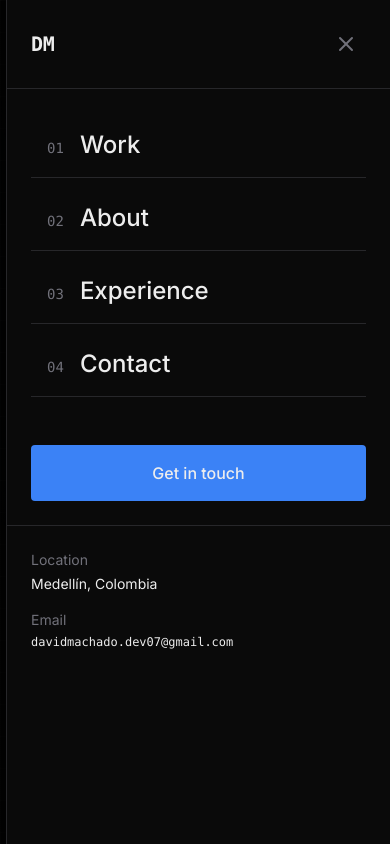
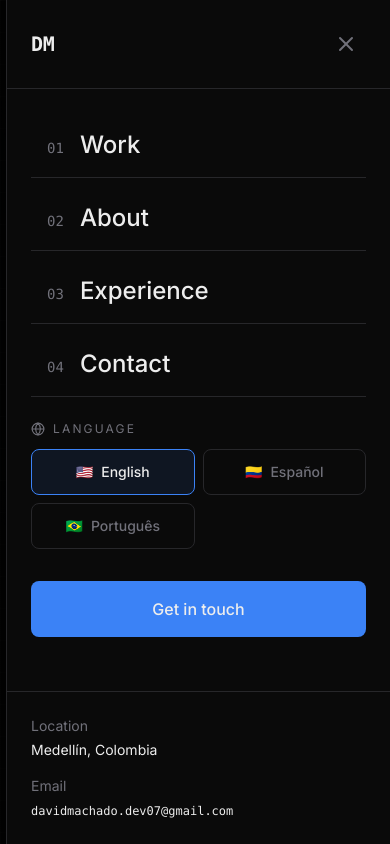
Before and after one commit to D-MachadoDev/davidmachado.dev, a React (Vite) app: page / in a window 390 px wide. Both pictures are taken after a click on the button "Open menu". Shown: the top 844 px of the page. Built offline with nearby package versions, Linux system fonts and the light colour scheme; a web font is replaced by a local one.

Commit message:
feat: MobileMenu solution responsive, implement change lenguage in mobile

```diff
--- a/src/app/components/MobileMenu.tsx
+++ b/src/app/components/MobileMenu.tsx
@@ -1,11 +1,12 @@
 import { motion, AnimatePresence } from "motion/react";
-import { X } from "lucide-react";
-import { type Language, t } from "../i18n";
+import { X, Globe } from "lucide-react";
+import { type Language, languageMeta, t } from "../i18n";
 
 interface MobileMenuProps {
   isOpen: boolean;
   onClose: () => void;
   language: Language;
+  onLanguageChange: (language: Language) => void;
 }
 
 const navSections = [
@@ -15,42 +16,53 @@ const navSections = [
   { id: "contact", key: "nav.contact" },
 ] as const;
 
-export function MobileMenu({ isOpen, onClose, language }: MobileMenuProps) {
-
+export function MobileMenu({
+  isOpen,
+  onClose,
+  language,
+  onLanguageChange,
+}: MobileMenuProps) {
   const scrollToSection = (id: string) => {
     const element = document.getElementById(id);
+
     if (element) {
-      element.scrollIntoView({ behavior: "smooth" });
+      element.scrollIntoView({ behavior: "smooth", block: "start" });
       onClose();
     }
   };
 
   return (
-    <AnimatePresence>
+    <AnimatePresence mode="wait">
       {isOpen && (
         <>
           <motion.div
+            key="mobile-menu-backdrop"
             initial={{ opacity: 0 }}
             animate={{ opacity: 1 }}
             exit={{ opacity: 0 }}
+            transition={{ duration: 0.2 }}
             onClick={onClose}
-            className="fixed inset-0 bg-black/80 backdrop-blur-sm z-[60]"
+            className="fixed inset-0 bg-black/80 backdrop-blur-sm z-[60] md:hidden"
           />
 
-          <motion.div
+          <motion.aside
+            key="mobile-menu-panel"
             initial={{ x: "100%" }}
             animate={{ x: 0 }}
             exit={{ x: "100%" }}
-            transition={{ type: "spring", damping: 30, stiffness: 300 }}
-            className="fixed top-0 right-0 bottom-0 w-full max-w-sm bg-[#0A0A0A] border-l border-[#27272A] z-[70] overflow-y-auto"
+            transition={{ duration: 0.28, ease: [0.22, 1, 0.36, 1] }}
+            className="fixed inset-y-0 right-0 w-full max-w-sm h-dvh bg-[#0A0A0A] border-l border-[#27272A] z-[70] overflow-y-auto overscroll-contain will-change-transform md:hidden flex flex-col"
+            aria-label="Mobile navigation menu"
           >
             <div className="flex items-center justify-between p-6 border-b border-[#27272A]">
               <h2 className="text-xl text-[#EDEDED] font-mono font-bold">DM</h2>
+
               <motion.button
+                type="button"
                 onClick={onClose}
-                whileHover={{ scale: 1.1, rotate: 90 }}
-                whileTap={{ scale: 0.9 }}
+                whileTap={{ scale: 0.92 }}
                 className="p-2 text-[#71717A] hover:text-[#EDEDED] transition-colors"
+                aria-label={t(language, "nav.closeMenu")}
               >
                 <X className="w-6 h-6" />
               </motion.button>
@@ -61,13 +73,15 @@ export function MobileMenu({ isOpen, onClose, language }: MobileMenuProps) {
                 {navSections.map((item, index) => (
                   <motion.li
                     key={item.id}
-                    initial={{ opacity: 0, x: 20 }}
+                    initial={{ opacity: 0, x: 18 }}
                     animate={{ opacity: 1, x: 0 }}
-                    transition={{ delay: index * 0.1 }}
+                    exit={{ opacity: 0, x: 12 }}
+                    transition={{ delay: index * 0.05, duration: 0.22 }}
                   >
                     <motion.button
+                      type="button"
                       onClick={() => scrollToSection(item.id)}
-                      whileHover={{ x: 10 }}
+                      whileTap={{ scale: 0.98 }}
                       className="w-full text-left py-4 px-4 text-2xl text-[#EDEDED] hover:text-[#3B82F6] transition-colors border-b border-[#27272A] hover:border-[#3B82F6]"
                     >
                       <span className="font-mono text-sm text-[#71717A] mr-4">
@@ -81,17 +95,54 @@ export function MobileMenu({ isOpen, onClose, language }: MobileMenuProps) {
             </nav>
 
             <motion.div
-              initial={{ opacity: 0, y: 20 }}
+              initial={{ opacity: 0, y: 14 }}
               animate={{ opacity: 1, y: 0 }}
-              transition={{ delay: 0.5 }}
+              transition={{ delay: 0.2, duration: 0.24 }}
+              className="px-6 pb-2"
+            >
+              <div className="mb-3 flex items-center gap-2 text-xs uppercase tracking-[0.18em] text-[#71717A]">
+                <Globe className="w-3.5 h-3.5" />
+                <span>Language</span>
+              </div>
+
+              <div className="grid grid-cols-2 gap-2">
+                {(Object.entries(languageMeta) as [
+                  Language,
+                  (typeof languageMeta)[Language]
+                ][]).map(([key, meta]) => {
+                  const isActive = language === key;
+
+                  return (
+                    <button
+                      key={key}
+                      type="button"
+                      onClick={() => onLanguageChange(key)}
+                      className={`px-4 py-3 rounded-lg border text-sm flex items-center justify-center gap-2 transition-colors ${
+                        isActive
+                          ? "border-[#3B82F6] text-[#EDEDED] bg-[#3B82F6]/10"
+                          : "border-[#27272A] text-[#71717A] hover:text-[#EDEDED] hover:border-[#3B82F6]/40"
+                      }`}
+                    >
+                      <span>{meta.flag}</span>
+                      <span>{meta.native}</span>
+                    </button>
+                  );
+                })}
+              </div>
+            </motion.div>
+
+            <motion.div
+              initial={{ opacity: 0, y: 14 }}
+              animate={{ opacity: 1, y: 0 }}
+              transition={{ delay: 0.28, duration: 0.24 }}
               className="p-6"
             >
-                <a
+              <a
                 href="https://mail.google.com/mail/?view=cm&to=davidmachado.dev07@gmail.com&su=Hola%20David"
                 target="_blank"
                 rel="noopener noreferrer"
                 className="block w-full py-4 px-6 bg-[#3B82F6] text-[#EDEDED] text-center font-medium hover:bg-[#2563EB] transition-all"
-                style={{ borderRadius: "4px" }}
+                style={{ borderRadius: "8px" }}
               >
                 {t(language, "nav.cta")}
               </a>
@@ -100,23 +151,33 @@ export function MobileMenu({ isOpen, onClose, language }: MobileMenuProps) {
             <motion.div
               initial={{ opacity: 0 }}
               animate={{ opacity: 1 }}
-              transition={{ delay: 0.6 }}
+              transition={{ delay: 0.34, duration: 0.24 }}
               className="p-6 border-t border-[#27272A] mt-auto"
             >
               <div className="space-y-4 text-sm">
                 <div>
-                  <div className="text-[#71717A] mb-1">{t(language, "mobile.location")}</div>
-                  <div className="text-[#EDEDED]">{t(language, "contact.location")}</div>
+                  <div className="text-[#71717A] mb-1">
+                    {t(language, "mobile.location")}
+                  </div>
+                  <div className="text-[#EDEDED]">
+                    {t(language, "contact.location")}
+                  </div>
                 </div>
+
                 <div>
-                  <div className="text-[#71717A] mb-1">{t(language, "mobile.email")}</div>
-                  <div className="text-[#EDEDED] font-mono text-xs">
+                  <div className="text-[#71717A] mb-1">
+                    {t(language, "mobile.email")}
+                  </div>
+                  <a
+                    href="mailto:davidmachado.dev07@gmail.com"
+                    className="text-[#EDEDED] font-mono text-xs break-all hover:text-[#3B82F6] transition-colors"
+                  >
                     davidmachado.dev07@gmail.com
-                  </div>
+                  </a>
                 </div>
               </div>
             </motion.div>
-          </motion.div>
+          </motion.aside>
         </>
       )}
     </AnimatePresence>
--- a/src/app/components/Navbar.tsx
+++ b/src/app/components/Navbar.tsx
@@ -22,6 +22,8 @@ export function Navbar({ language, onLanguageChange }: NavbarProps) {
   const [mobileMenuOpen, setMobileMenuOpen] = useState(false);
   const [activeSection, setActiveSection] = useState("");
   const [langMenuOpen, setLangMenuOpen] = useState(false);
+  const [isInHero, setIsInHero] = useState(true);
+
   const { scrollY } = useScroll();
 
   const backgroundColor = useTransform(
@@ -34,7 +36,15 @@ export function Navbar({ language, onLanguageChange }: NavbarProps) {
 
   useEffect(() => {
     const handleScroll = () => {
-      setScrolled(window.scrollY > 50);
+      const y = window.scrollY;
+
+      setScrolled(y > 50);
+
+      const hero = document.getElementById("hero");
+      if (hero) {
+        const heroBottom = hero.offsetTop + hero.offsetHeight;
+        setIsInHero(y < heroBottom - 100);
+      }
 
       const sections = navSections.map((item) => ({
         id: item.id,
@@ -45,20 +55,50 @@ export function Navbar({ language, onLanguageChange }: NavbarProps) {
       for (const section of sections) {
         if (section.el) {
           const rect = section.el.getBoundingClientRect();
-          if (rect.top <= 200 && rect.bottom >= 200) {
+          if (rect.top <= 160 && rect.bottom >= 160) {
             current = section.id;
           }
         }
       }
+
       setActiveSection(current);
     };
 
+    handleScroll();
     window.addEventListener("scroll", handleScroll, { passive: true });
+
     return () => window.removeEventListener("scroll", handleScroll);
   }, []);
 
+  useEffect(() => {
+    document.body.style.overflow = mobileMenuOpen ? "hidden" : "";
+
+    return () => {
+      document.body.style.overflow = "";
+    };
+  }, [mobileMenuOpen]);
+
+  useEffect(() => {
+    if (mobileMenuOpen) {
+      setLangMenuOpen(false);
+    }
+  }, [mobileMenuOpen]);
+
   const scrollToSection = (id: string) => {
-    document.getElementById(id)?.scrollIntoView({ behavior: "smooth" });
+    const element = document.getElementById(id);
+    if (!element) return;
+
+    const navbarOffset = 96;
+    const elementTop =
+      element.getBoundingClientRect().top + window.pageYOffset - navbarOffset;
+
+    window.scrollTo({
+      top: Math.max(elementTop, 0),
+      behavior: "smooth",
+    });
+
+    setMobileMenuOpen(false);
+    setLangMenuOpen(false);
   };
 
   return (
@@ -77,7 +117,10 @@ export function Navbar({ language, onLanguageChange }: NavbarProps) {
       />
 
       <div className="max-w-7xl mx-auto px-4 sm:px-6 lg:px-8 py-4 sm:py-5 flex items-center justify-between">
-        <MagneticButton onClick={() => scrollToSection("hero")} className="relative group">
+        <MagneticButton
+          onClick={() => scrollToSection("hero")}
+          className="relative group"
+        >
           <motion.div
             className="relative"
             whileHover={{ scale: 1.05 }}
@@ -86,6 +129,7 @@ export function Navbar({ language, onLanguageChange }: NavbarProps) {
             <span className="text-[#EDEDED] font-mono font-bold text-xl tracking-tighter">
               DM
             </span>
+
             <motion.div
               className="absolute -bottom-1 left-0 h-[2px] bg-[#3B82F6]"
               initial={{ width: 0 }}
@@ -98,6 +142,7 @@ export function Navbar({ language, onLanguageChange }: NavbarProps) {
         <div className="hidden md:flex items-center gap-1 relative">
           {navSections.map((item, index) => {
             const isActive = activeSection === item.id;
+
             return (
               <motion.button
                 key={item.id}
@@ -106,7 +151,9 @@ export function Navbar({ language, onLanguageChange }: NavbarProps) {
                 animate={{ opacity: 1, y: 0 }}
                 transition={{ delay: index * 0.08 + 0.2, duration: 0.4 }}
                 className={`relative px-4 py-2 text-sm font-medium rounded-md transition-colors duration-200 ${
-                  isActive ? "text-[#EDEDED]" : "text-[#71717A] hover:text-[#EDEDED]"
+                  isActive
+                    ? "text-[#EDEDED]"
+                    : "text-[#71717A] hover:text-[#EDEDED]"
                 }`}
               >
                 {isActive && (
@@ -128,7 +175,10 @@ export function Navbar({ language, onLanguageChange }: NavbarProps) {
                       initial={{ opacity: 0, y: 8, filter: "blur(4px)" }}
                       animate={{ opacity: 1, y: 0, filter: "blur(0px)" }}
                       exit={{ opacity: 0, y: -8, filter: "blur(4px)" }}
-                      transition={{ duration: 0.22, ease: [0.22, 1, 0.36, 1] }}
+                      transition={{
+                        duration: 0.22,
+                        ease: [0.22, 1, 0.36, 1],
+                      }}
                       className="block"
                     >
                       {t(language, item.key)}
@@ -143,14 +193,16 @@ export function Navbar({ language, onLanguageChange }: NavbarProps) {
         <div className="hidden md:flex items-center gap-3">
           <div className="relative">
             <motion.button
+              type="button"
               whileTap={{ scale: 0.96 }}
-              onClick={() => setLangMenuOpen(!langMenuOpen)}
+              onClick={() => setLangMenuOpen((prev) => !prev)}
               className="group px-3 py-2 text-sm font-medium text-[#EDEDED] border border-[#27272A] hover:border-[#3B82F6]/50 transition-all duration-300 flex items-center gap-2"
               style={{
                 borderRadius: "6px",
                 backgroundColor: "rgba(10, 10, 10, 0.6)",
                 backdropFilter: "blur(8px)",
               }}
+              aria-label={t(language, "nav.language")}
             >
               <Globe className="w-3.5 h-3.5 text-[#71717A] group-hover:text-[#3B82F6] transition-colors" />
 
@@ -177,14 +229,25 @@ export function Navbar({ language, onLanguageChange }: NavbarProps) {
               </motion.div>
             </motion.button>
 
+            <AnimatePresence>
               {langMenuOpen && (
                 <>
-                <div className="fixed inset-0 z-[-1]" onClick={() => setLangMenuOpen(false)} />
+                  <motion.div
+                    initial={{ opacity: 0 }}
+                    animate={{ opacity: 1 }}
+                    exit={{ opacity: 0 }}
+                    className="fixed inset-0 z-[-1]"
+                    onClick={() => setLangMenuOpen(false)}
+                  />
+
                   <motion.div
                     initial={{ opacity: 0, y: 8, scale: 0.95 }}
                     animate={{ opacity: 1, y: 0, scale: 1 }}
                     exit={{ opacity: 0, y: 8, scale: 0.95 }}
-                  transition={{ duration: 0.15, ease: [0.33, 1, 0.68, 1] }}
+                    transition={{
+                      duration: 0.15,
+                      ease: [0.33, 1, 0.68, 1],
+                    }}
                     className="absolute right-0 mt-2 w-40 border border-[#27272A] shadow-2xl overflow-hidden"
                     style={{
                       borderRadius: "8px",
@@ -193,15 +256,18 @@ export function Navbar({ language, onLanguageChange }: NavbarProps) {
                     }}
                   >
                     <div className="py-1">
-                    {(Object.entries(languageMeta) as [Language, typeof languageMeta[Language]][]).map(
-                      ([key, meta]) => (
+                      {(Object.entries(languageMeta) as [
+                        Language,
+                        (typeof languageMeta)[Language]
+                      ][]).map(([key, meta]) => (
                         <button
                           key={key}
+                          type="button"
                           onClick={() => {
                             onLanguageChange(key);
                             setLangMenuOpen(false);
                           }}
-                          className={`w-full px-4 py-2.5 text-left text-sm transition-colors flex items-center gap-3 ${
+                          className={`relative w-full px-4 py-2.5 text-left text-sm transition-colors flex items-center gap-3 ${
                             language === key
                               ? "text-[#3B82F6]"
                               : "text-[#EDEDED] hover:bg-[#27272A]/60"
@@ -213,18 +279,22 @@ export function Navbar({ language, onLanguageChange }: NavbarProps) {
                               className="absolute left-0 w-[2px] h-5 bg-[#3B82F6] rounded-r"
                             />
                           )}
+
                           <span>{meta.flag}</span>
                           <span className="font-medium">{meta.native}</span>
+
                           {language === key && (
-                            <span className="ml-auto text-xs text-[#3B82F6]/60">✓</span>
+                            <span className="ml-auto text-xs text-[#3B82F6]/60">
+                              ✓
+                            </span>
                           )}
                         </button>
-                      )
-                    )}
+                      ))}
                     </div>
                   </motion.div>
                 </>
               )}
+            </AnimatePresence>
           </div>
 
           <MagneticButton
@@ -241,12 +311,14 @@ export function Navbar({ language, onLanguageChange }: NavbarProps) {
               whileHover={{ x: 0 }}
               transition={{ duration: 0.3 }}
             />
+
             <span className="relative z-10 flex items-center gap-2">
               <motion.span
                 className="inline-block w-1.5 h-1.5 rounded-full bg-[#10B981]"
                 animate={{ opacity: [1, 0.4, 1] }}
                 transition={{ duration: 2, repeat: Infinity }}
               />
+
               <AnimatePresence mode="wait">
                 <motion.span
                   key={language}
@@ -263,39 +335,56 @@ export function Navbar({ language, onLanguageChange }: NavbarProps) {
           </MagneticButton>
         </div>
 
+        {isInHero && (
           <motion.button
+            type="button"
             whileTap={{ scale: 0.9 }}
-          onClick={() => setMobileMenuOpen(!mobileMenuOpen)}
+            onClick={() => setMobileMenuOpen((prev) => !prev)}
             className="md:hidden text-[#EDEDED] p-2 w-10 h-10 flex items-center justify-center"
-          aria-label={t(language, "nav.openMenu")}
+            aria-label={
+              mobileMenuOpen
+                ? t(language, "nav.closeMenu")
+                : t(language, "nav.openMenu")
+            }
           >
             <div className="w-6 flex flex-col items-end gap-1.5">
               <motion.span
-              animate={{ rotate: mobileMenuOpen ? 45 : 0, y: mobileMenuOpen ? 8 : 0 }}
-              transition={{ duration: 0.3 }}
+                animate={{
+                  rotate: mobileMenuOpen ? 45 : 0,
+                  y: mobileMenuOpen ? 8 : 0,
+                }}
+                transition={{ duration: 0.25 }}
                 className="block h-[2px] bg-current origin-center"
                 style={{ width: "100%" }}
               />
               <motion.span
-              animate={{ opacity: mobileMenuOpen ? 0 : 1, x: mobileMenuOpen ? 10 : 0 }}
-              transition={{ duration: 0.2 }}
+                animate={{
+                  opacity: mobileMenuOpen ? 0 : 1,
+                  x: mobileMenuOpen ? 10 : 0,
+                }}
+                transition={{ duration: 0.18 }}
                 className="block h-[2px] bg-current"
                 style={{ width: "75%" }}
               />
               <motion.span
-              animate={{ rotate: mobileMenuOpen ? -45 : 0, y: mobileMenuOpen ? -8 : 0 }}
-              transition={{ duration: 0.3 }}
+                animate={{
+                  rotate: mobileMenuOpen ? -45 : 0,
+                  y: mobileMenuOpen ? -8 : 0,
+                }}
+                transition={{ duration: 0.25 }}
                 className="block h-[2px] bg-current origin-center"
                 style={{ width: "66%" }}
               />
             </div>
           </motion.button>
+        )}
       </div>
 
       <MobileMenu
         isOpen={mobileMenuOpen}
         onClose={() => setMobileMenuOpen(false)}
         language={language}
+        onLanguageChange={onLanguageChange}
       />
     </motion.nav>
   );
--- a/src/app/i18n.ts
+++ b/src/app/i18n.ts
@@ -28,10 +28,13 @@ const translations = {
     "nav.contact": "Contact",
     "nav.cta": "Get in touch",
     "nav.openMenu": "Open menu",
+    "nav.closeMenu": "Close menu",
+    "nav.language": "Language",
     "nav.translateSite": "Translate site",
 
     "mobile.location": "Location",
     "mobile.email": "Email",
+    "mobile.language": "Language",
 
     "hero.available": "Available for opportunities",
     "hero.availableShort": "Available",
@@ -150,10 +153,13 @@ const translations = {
     "nav.contact": "Contacto",
     "nav.cta": "Contactar",
     "nav.openMenu": "Abrir menú",
+    "nav.closeMenu": "Cerrar menú",
+    "nav.language": "Idioma",
     "nav.translateSite": "Traducir sitio",
 
     "mobile.location": "Ubicación",
     "mobile.email": "Correo",
+    "mobile.language": "Idioma",
 
     "hero.available": "Abierto a nuevos proyectos",
     "hero.availableShort": "Abierto",
@@ -274,10 +280,13 @@ const translations = {
     "nav.contact": "Contato",
     "nav.cta": "Entre em contato",
     "nav.openMenu": "Abrir menu",
+    "nav.closeMenu": "Fechar menu",
+    "nav.language": "Idioma",
     "nav.translateSite": "Traduzir site",
 
     "mobile.location": "Localização",
     "mobile.email": "Email",
+    "mobile.language": "Idioma",
 
     "hero.available": "Disponível para oportunidades",
     "hero.availableShort": "Disponível",
```
Lines whose indentation alone changed are shown as unchanged.
